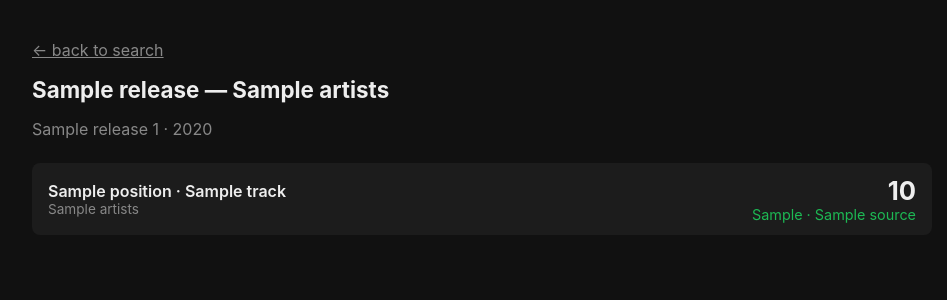
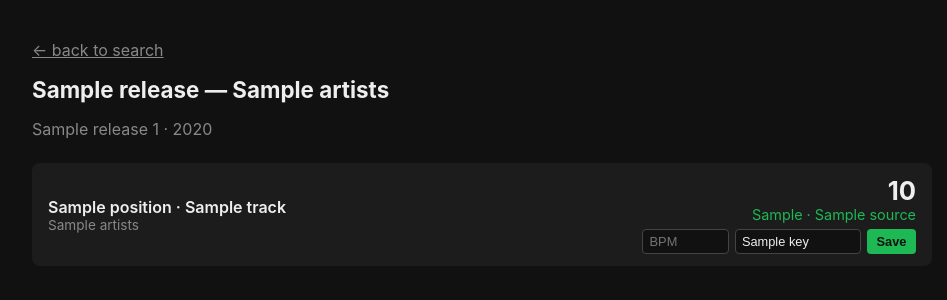
Before and after one commit to tants-dev/vinyl-dj-library, a FastAPI app: template web/templates/release.html in a window 1280 px wide. Shown: the top 300 px of the page, without its empty margins (158-1105 px from the left). Run offline with FastAPI, Linux system fonts and the light colour scheme; the template is opened without the code that fills it: most values are stand-ins (such as "Sample title", 1, 10 or a date in 2020).

Commit message:
Add inline manual BPM/key edit form on the release page
Backend already supported PATCH /track/{id}/bpm-key (built earlier);
this wires it to an actual UI. Shares one Jinja partial
(bpm_key_cell.html) between the initial release-page render and the
htmx swap response, so editing a track updates it in place without a
page reload. Vendors the htmx json-enc extension so the form can post
JSON and reuse the existing API contract unchanged for programmatic
callers (HX-Request header picks the response format).

Verified end-to-end in a real browser via the preview tool with
seeded data: edit -> save -> Camelot key computed -> visible on both
the release page and search results.

```diff
--- /dev/null
+++ b/web/static/htmx-json-enc.js
@@ -0,0 +1,12 @@
+htmx.defineExtension('json-enc', {
+    onEvent: function (name, evt) {
+        if (name === "htmx:configRequest") {
+            evt.detail.headers['Content-Type'] = "application/json";
+        }
+    },
+
+    encodeParameters : function(xhr, parameters, elt) {
+        xhr.overrideMimeType('text/json');
+        return (JSON.stringify(parameters));
+    }
+});
--- a/web/static/style.css
+++ b/web/static/style.css
@@ -105,6 +105,40 @@ input[type="search"] {
   font-size: 0.9rem;
 }
 
+.edit-form {
+  display: flex;
+  gap: 0.35rem;
+  margin-top: 0.4rem;
+}
+
+.edit-form input {
+  background: #111;
+  color: var(--fg);
+  border: 1px solid #444;
+  border-radius: 4px;
+  font-size: 0.8rem;
+  padding: 0.25rem 0.4rem;
+}
+
+.edit-form input[name="bpm"] {
+  width: 4.5rem;
+}
+
+.edit-form input[name="key"] {
+  width: 7rem;
+}
+
+.edit-form button {
+  background: var(--accent);
+  color: #111;
+  border: none;
+  border-radius: 4px;
+  font-size: 0.8rem;
+  font-weight: 600;
+  padding: 0.25rem 0.6rem;
+  cursor: pointer;
+}
+
 .empty-state {
   color: var(--muted);
   text-align: center;
--- a/web/templates/base.html
+++ b/web/templates/base.html
@@ -6,6 +6,7 @@
   <title>{% block title %}Vinyl DJ Library{% endblock %}</title>
   <link rel="stylesheet" href="/static/style.css">
   <script src="/static/htmx.min.js"></script>
+  <script src="/static/htmx-json-enc.js"></script>
 </head>
 <body>
   {% block content %}{% endblock %}
--- /dev/null
+++ b/web/templates/partials/bpm_key_cell.html
@@ -0,0 +1,32 @@
+<div class="bpm-key" id="bpm-key-{{ track.id }}">
+  {% if track.bpm_key and track.bpm_key.bpm %}
+    <div class="bpm">{{ "%.0f"|format(track.bpm_key.bpm) }}</div>
+    <div class="key">{{ track.bpm_key.camelot_key or track.bpm_key.key or "" }} &middot; {{ track.bpm_key.source }}</div>
+  {% else %}
+    <div class="key">no BPM/key yet</div>
+  {% endif %}
+  <form
+    class="edit-form"
+    hx-patch="/track/{{ track.id }}/bpm-key"
+    hx-ext="json-enc"
+    hx-target="#bpm-key-{{ track.id }}"
+    hx-swap="outerHTML"
+  >
+    <input
+      type="number"
+      step="0.1"
+      name="bpm"
+      placeholder="BPM"
+      required
+      value="{{ track.bpm_key.bpm if track.bpm_key and track.bpm_key.bpm else '' }}"
+    >
+    <input
+      type="text"
+      name="key"
+      placeholder="Key, e.g. A minor"
+      required
+      value="{{ track.bpm_key.key if track.bpm_key and track.bpm_key.key else '' }}"
+    >
+    <button type="submit">Save</button>
+  </form>
+</div>
--- a/web/templates/release.html
+++ b/web/templates/release.html
@@ -7,20 +7,13 @@
   </p>
 
   <div id="results">
-    {% for t in tracks %}
+    {% for track in tracks %}
       <div class="result-row">
         <div class="result-meta">
-          <div class="track-title">{{ t.position }} &middot; {{ t.title }}</div>
-          <div class="release-title">{{ t.artists or "" }}</div>
+          <div class="track-title">{{ track.position }} &middot; {{ track.title }}</div>
+          <div class="release-title">{{ track.artists or "" }}</div>
         </div>
-        <div class="bpm-key">
-          {% if t.bpm_key and t.bpm_key.bpm %}
-            <div class="bpm">{{ "%.0f"|format(t.bpm_key.bpm) }}</div>
-            <div class="key">{{ t.bpm_key.camelot_key or t.bpm_key.key or "" }} &middot; {{ t.bpm_key.source }}</div>
-          {% else %}
-            <div class="key">no BPM/key yet</div>
-          {% endif %}
-        </div>
+        {% include "partials/bpm_key_cell.html" %}
       </div>
     {% endfor %}
   </div>
```
Also changed, not shown: api/routes/track.py (+12 -2 lines), docs/ARCHITECTURE_CURRENT.md (+13 -6 lines), docs/ROADMAP.md (+1 -1 lines), tests/test_track.py (+17 -0 lines).
